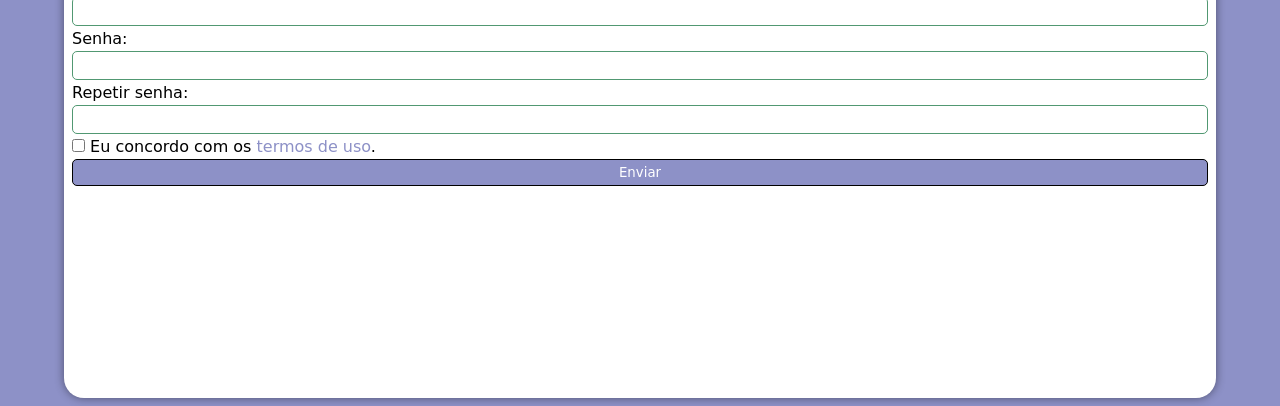
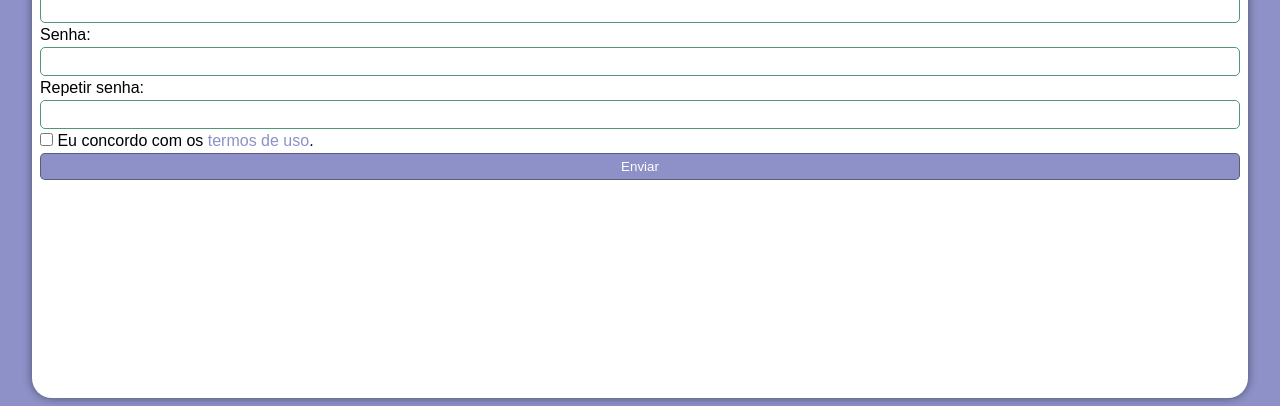
Before and after one commit to Luuiz-Alves/projeto-cadastro, a plain HTML site: page index.html in a window 1280 px wide. Shown: the part 394-800 px from the top of the page. Drawn offline with Linux system fonts and the light colour scheme.

Commit message:
Testando a fonte

```diff
--- a/estilos/style.css
+++ b/estilos/style.css
@@ -3,10 +3,10 @@
 * {
     margin: 0px;
     padding: 0px;
-    font-family: 'Lobster', cursive;
+    font-family: 'Signika', sans-serif;
 }
 
-@import url('https://fonts.googleapis.com/css2?family=Lobster&display=swap');
+@import url('https://fonts.googleapis.com/css2?family=Signika:wght@300;400;500;600;700&display=swap');
 
 /*
 Cores:
@@ -48,7 +48,7 @@ main {
     overflow: hidden;
 
     background-color: white;
-    width: 90vw;
+    width: 95vw;
     height: 98vh;
     border-radius: 20px;
     box-shadow: 0px 0px 10px rgba(0, 0, 0, 0.450);
@@ -169,7 +169,7 @@ form > p > a:hover {
 #submit {
     padding: 5px;
     background-color: var(--cor3);
-    border: solid 1px var(--cor1);
+    border: solid 1px rgba(0, 0, 0, 0.356);
     border-radius: 5px;
     color: var(--cor0);
 
```
